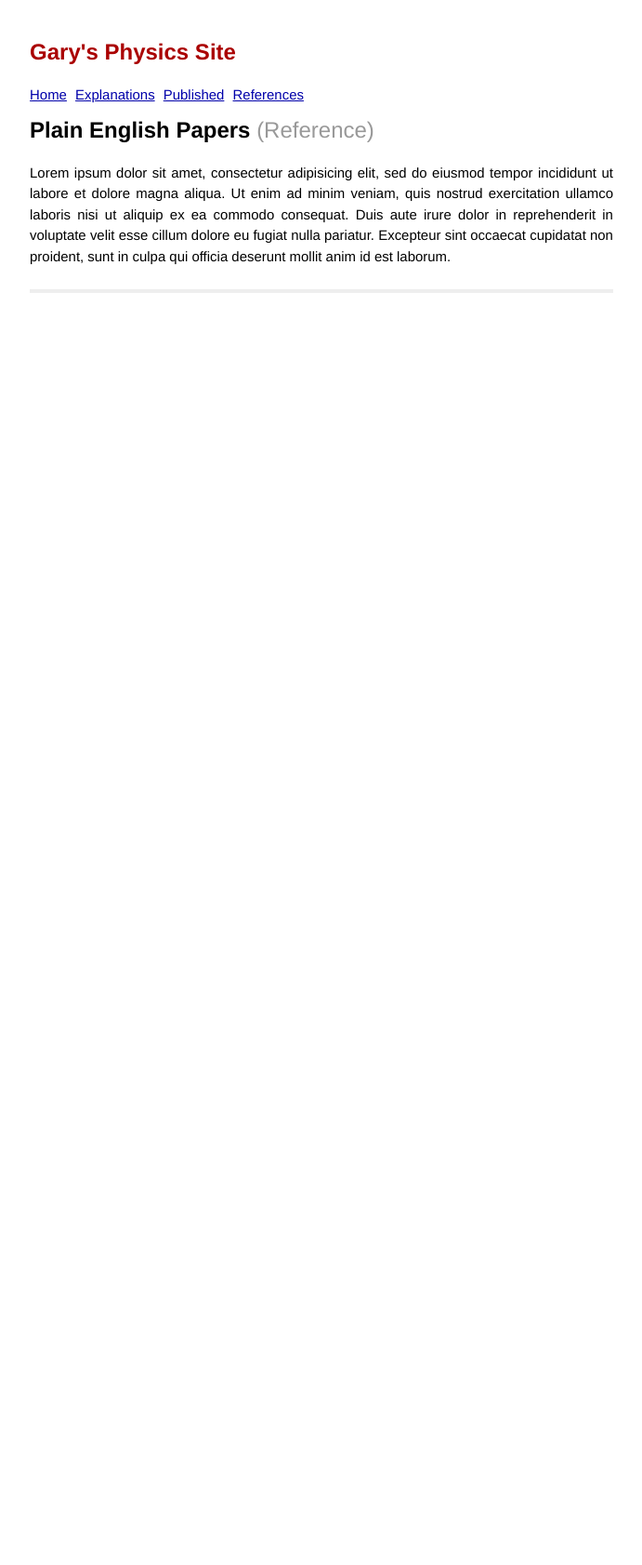
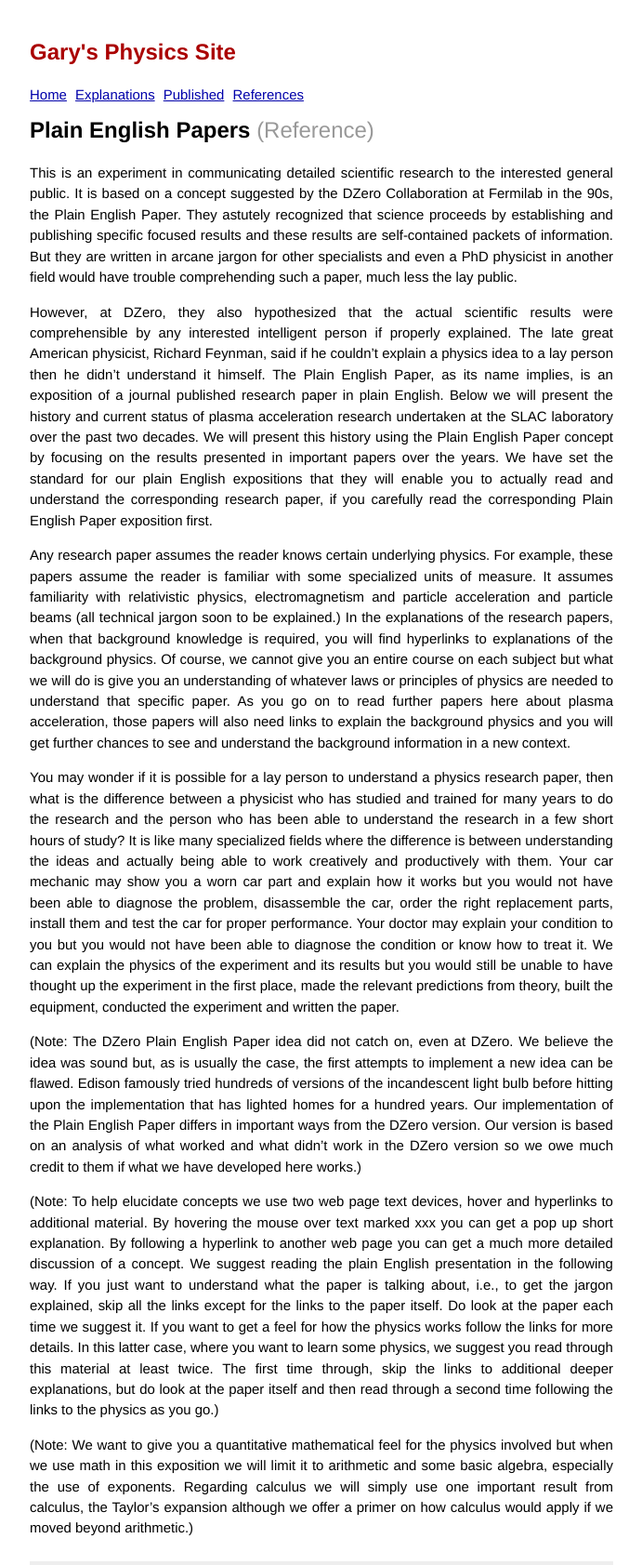
Before and after one commit to grbfacet/facet, a Jekyll site: the page built from plain-english-papers.md, in a window 1280 px wide. Shown: the whole page at 93% size, without its empty margins (294-985 px from the left). Built offline with Jekyll 4.4.1, drawn with Linux system fonts in a browser that asks for light colours; Markdown is read by kramdown in place of the engine named in the settings; before the commit the page ends 945 px from its top, so only the background shows below that.

Commit message:
Update plain-english-papers.md
first actual content

```diff
--- a/plain-english-papers.md
+++ b/plain-english-papers.md
@@ -4,4 +4,16 @@ title: Plain English Papers
 pagetype: reference
 ---
 
-Lorem ipsum dolor sit amet, consectetur adipisicing elit, sed do eiusmod tempor incididunt ut labore et dolore magna aliqua. Ut enim ad minim veniam, quis nostrud exercitation ullamco laboris nisi ut aliquip ex ea commodo consequat. Duis aute irure dolor in reprehenderit in voluptate velit esse cillum dolore eu fugiat nulla pariatur. Excepteur sint occaecat cupidatat non proident, sunt in culpa qui officia deserunt mollit anim id est laborum.
+This is an experiment in communicating detailed scientific research to the interested general public. It is based on a concept suggested by the DZero Collaboration at Fermilab in the 90s, the Plain English Paper. They astutely recognized that science proceeds by establishing and publishing specific focused results and these results are self-contained packets of information. But they are written in arcane jargon for other specialists and even a PhD physicist in another field would have trouble comprehending such a paper, much less the lay public.
+
+However, at DZero, they also hypothesized that the actual scientific results were comprehensible by any interested intelligent person if properly explained. The late great American physicist, Richard Feynman, said if he couldn’t explain a physics idea to a lay person then he didn’t understand it himself. The Plain English Paper, as its name implies, is an exposition of a journal published research paper in plain English. Below we will present the history and current status of plasma acceleration research undertaken at the SLAC laboratory over the past two decades. We will present this history using the Plain English Paper concept by focusing on the results presented in important papers over the years. We have set the standard for our plain English expositions that they will enable you to actually read and understand the corresponding research paper, if you carefully read the corresponding Plain English Paper exposition first.
+
+Any research paper assumes the reader knows certain underlying physics. For example, these papers assume the reader is familiar with some specialized units of measure. It assumes familiarity with relativistic physics, electromagnetism and particle acceleration and particle beams (all technical jargon soon to be explained.) In the explanations of the research papers, when that background knowledge is required, you will find hyperlinks to explanations of the background physics. Of course, we cannot give you an entire course on each subject but what we will do is give you an understanding of whatever laws or principles of physics are needed to understand that specific paper. As you go on to read further papers here about plasma acceleration, those papers will also need links to explain the background physics and you will get further chances to see and understand the background information in a new context.
+
+You may wonder if it is possible for a lay person to understand a physics research paper, then what is the difference between a physicist who has studied and trained for many years to do the research and the person who has been able to understand the research in a few short hours of study? It is like many specialized fields where the difference is between understanding the ideas and actually being able to work creatively and productively with them. Your car mechanic may show you a worn car part and explain how it works but you would not have been able to diagnose the problem, disassemble the car, order the right replacement parts, install them and test the car for proper performance. Your doctor may explain your condition to you but you would not have been able to diagnose the condition or know how to treat it. We can explain the physics of the experiment and its results but you would still be unable to have thought up the experiment in the first place, made the relevant predictions from theory, built the equipment, conducted the experiment and written the paper.
+
+(Note: The DZero Plain English Paper idea did not catch on, even at DZero. We believe the idea was sound but, as is usually the case, the first attempts to implement a new idea can be flawed. Edison famously tried hundreds of versions of the incandescent light bulb before hitting upon the implementation that has lighted homes for a hundred years. Our implementation of the Plain English Paper differs in important ways from the DZero version. Our version is based on an analysis of what worked and what didn’t work in the DZero version so we owe much credit to them if what we have developed here works.)
+
+(Note: To help elucidate concepts we use two web page text devices, hover and hyperlinks to additional material. By hovering the mouse over text marked xxx you can get a pop up short explanation. By following a hyperlink to another web page you can get a much more detailed discussion of a concept. We suggest reading the plain English presentation in the following way. If you just want to understand what the paper is talking about, i.e., to get the jargon explained, skip all the links except for the links to the paper itself. Do look at the paper each time we suggest it. If you want to get a feel for how the physics works follow the links for more details. In this latter case, where you want to learn some physics, we suggest you read through this material at least twice. The first time through, skip the links to additional deeper explanations, but do look at the paper itself and then read through a second time following the links to the physics as you go.)
+
+(Note: We want to give you a quantitative mathematical feel for the physics involved but when we use math in this exposition we will limit it to arithmetic and some basic algebra, especially the use of exponents. Regarding calculus we will simply use one important result from calculus, the Taylor’s expansion although we offer a primer on how calculus would apply if we moved beyond arithmetic.)
```
